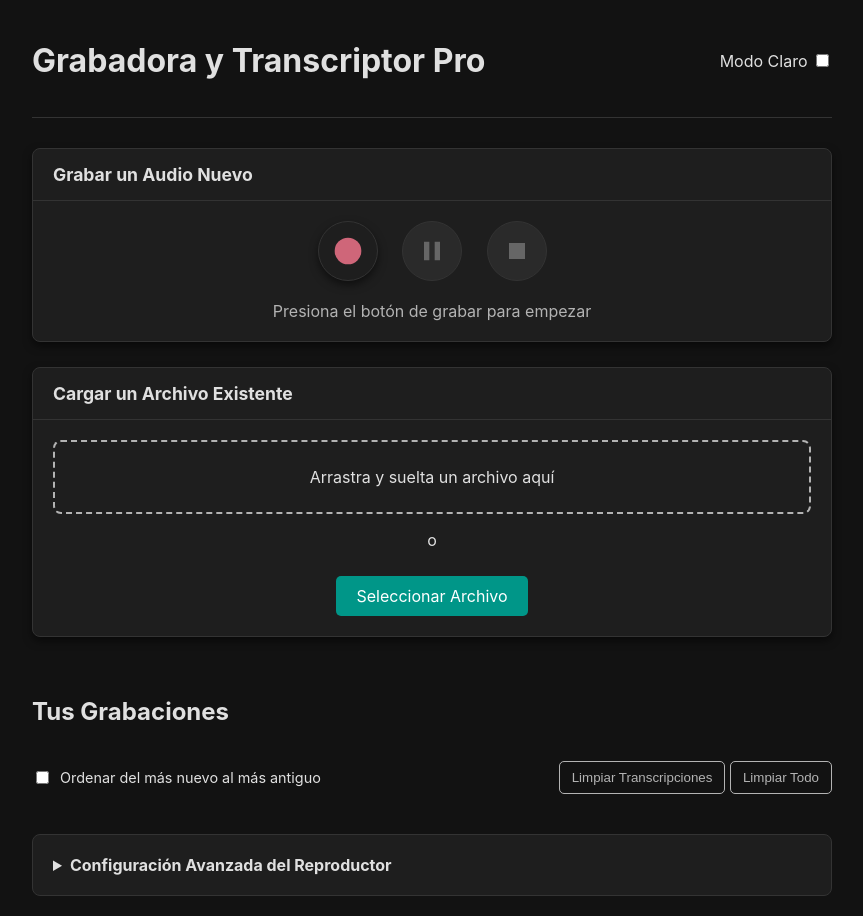
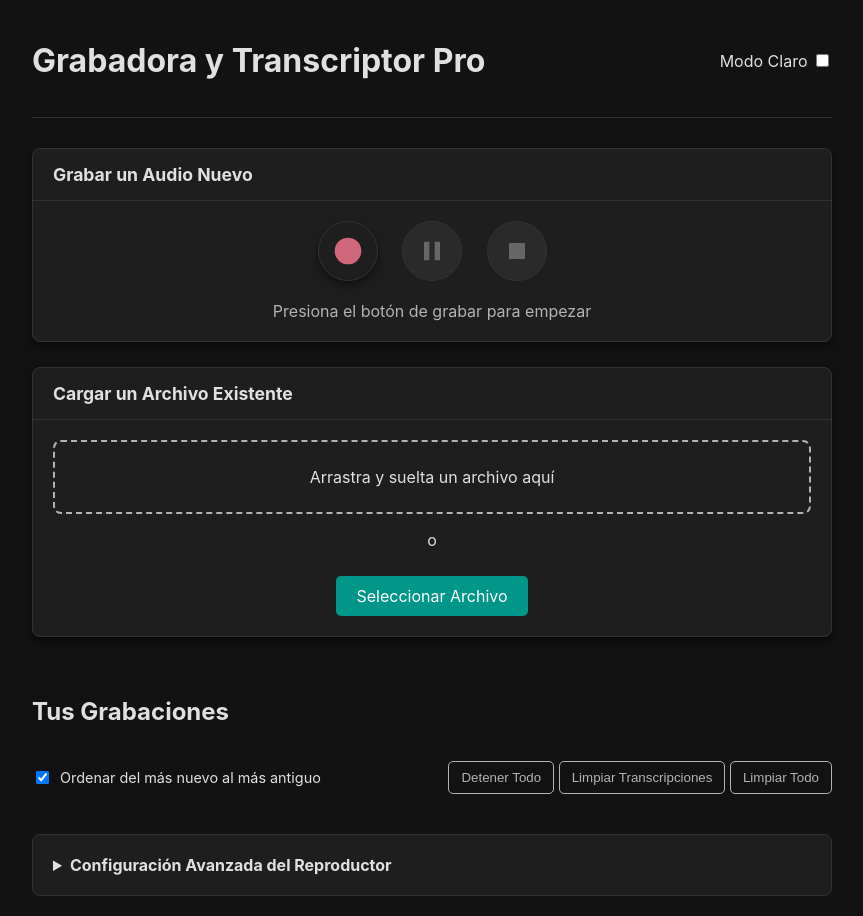
Before and after one commit to flowcountx/dictado-app, a website: page public/index.html in a window 1280 px wide. Shown: the whole page, without its empty margins (208-1071 px from the left). Drawn offline with Linux system fonts and the light colour scheme.

Commit message:
Corrección completa

```diff
--- a/public/index.html
+++ b/public/index.html
@@ -54,6 +54,8 @@
                     <label for="sortToggle">Ordenar del más nuevo al más antiguo</label>
                 </div>
                 <div class="batch-actions">
+                    <!-- BOTÓN AÑADIDO AQUÍ -->
+                    <button id="stopAllButton">Detener Todo</button>
                     <button id="clearTranscriptsButton">Limpiar Transcripciones</button>
                     <button id="clearAllButton">Limpiar Todo</button>
                 </div>
```
